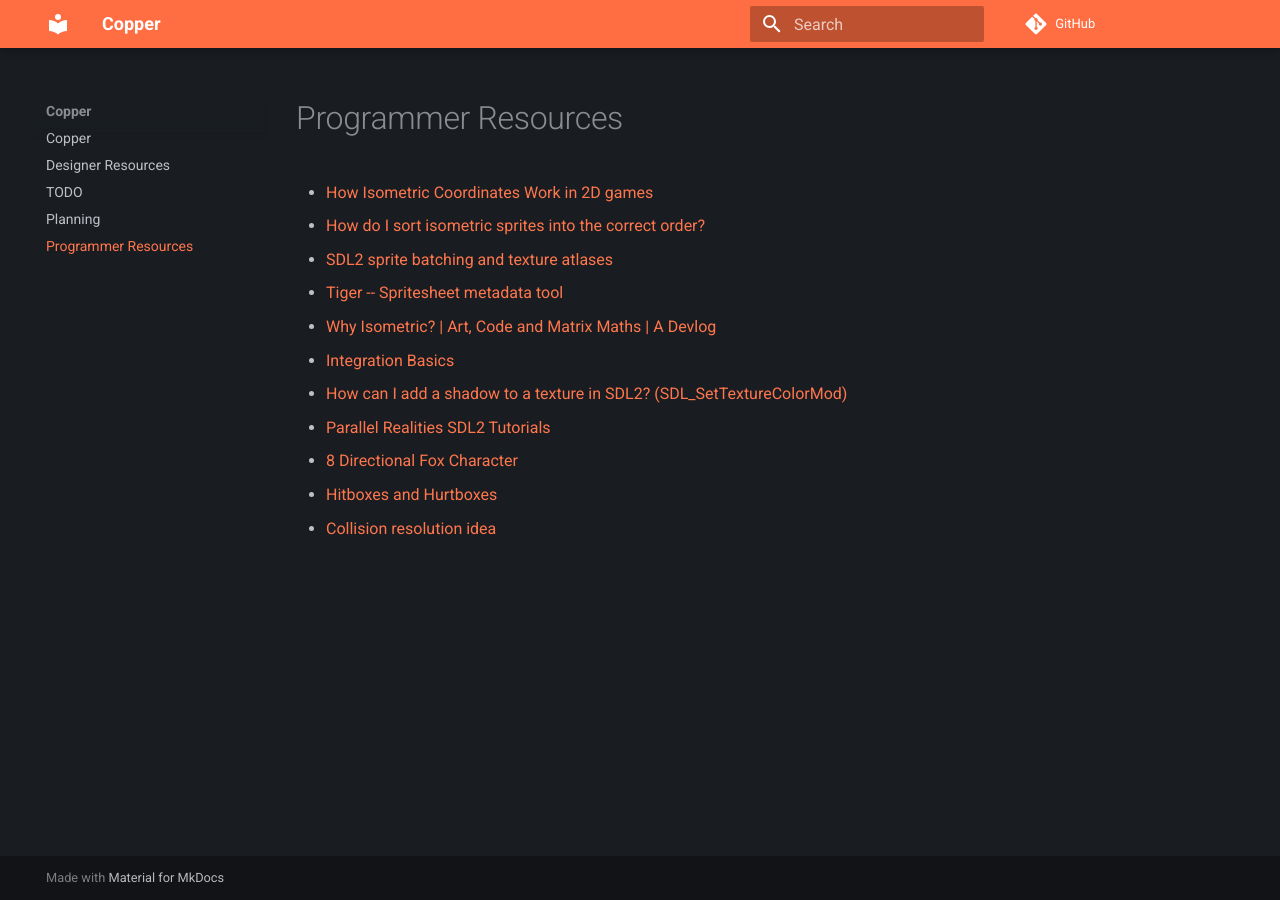
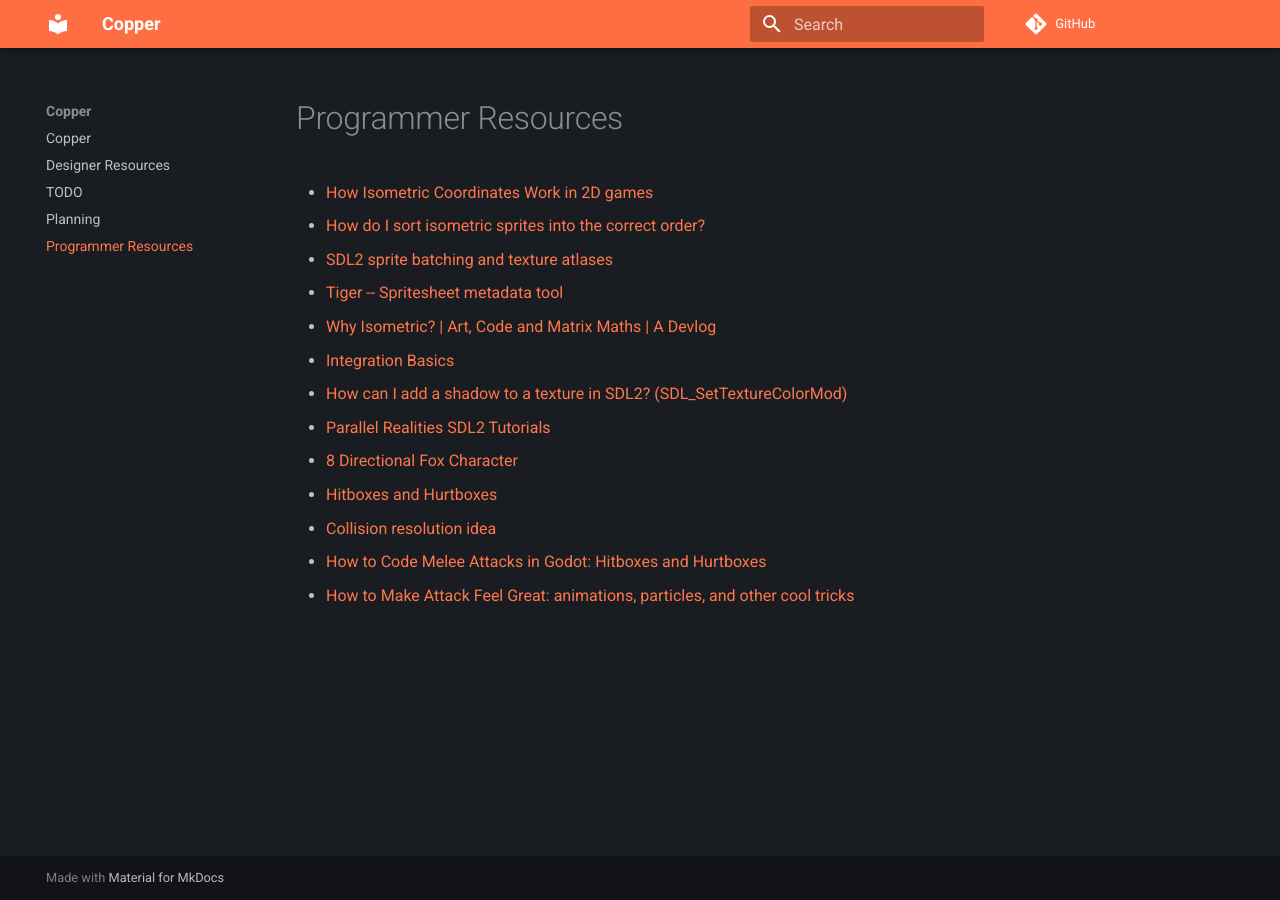
Before and after one commit to LeoRiether/Copper, an MkDocs documentation site: the page built from docs/programmer-resources.md, in a window 1280 px wide. Built offline with MkDocs 1.6.1 and Material for MkDocs 9.7.7, drawn with Linux system fonts in a browser that asks for light colours; comment, search, counter and statistics services are not loaded.

Commit message:
More resources

```diff
--- a/docs/programmer-resources.md
+++ b/docs/programmer-resources.md
@@ -10,3 +10,5 @@
 - [8 Directional Fox Character](https://hormelz.itch.io/8-directional-fox-character)
 - [Hitboxes and Hurtboxes](https://ratcasket.itch.io/hitboxes-and-hurtboxes)
 - [Collision resolution idea](https://gamedev.stackexchange.com/a/5915)
+- [How to Code Melee Attacks in Godot: Hitboxes and Hurtboxes](https://www.youtube.com/watch?v=JWjzSn95bM0)
+- [How to Make Attack Feel Great: animations, particles, and other cool tricks](https://www.youtube.com/watch?v=_qxl7CalhDM)
```
